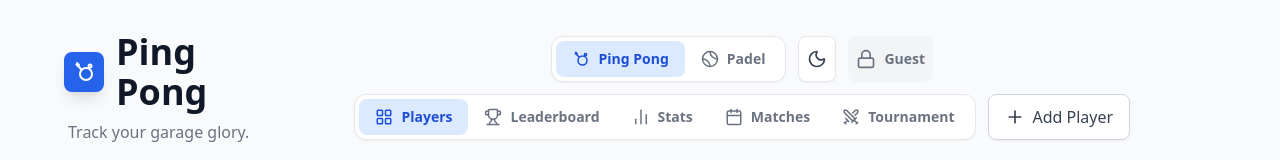
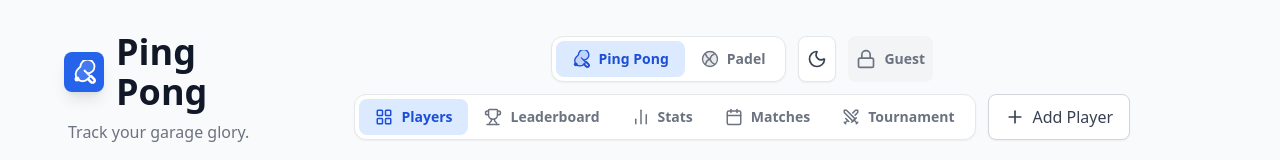
Before and after one commit to Sportno-Drustvo-Sistem/Table-Tennis-Tracker, a React (Vite) app: page / in a window 1280 px wide. Shown: the top 160 px of the page. Built offline with nearby package versions, Linux system fonts and the light colour scheme; no server answers; the database is empty.

Commit message:
updated icons

```diff
--- a/src/components/Icons.jsx
+++ b/src/components/Icons.jsx
@@ -1,18 +1,18 @@
 import React from 'react'
 
 export const PingPongIcon = ({ size = 24, className = "" }) => (
-    <svg xmlns="http://www.w3.org/2000/svg" width={size} height={size} viewBox="0 0 24 24" fill="none" stroke="currentColor" strokeWidth="2" strokeLinecap="round" strokeLinejoin="round" className={className}>
-        <circle cx="14" cy="14" r="6" />
-        <path d="M9.75 9.75 4.5 4.5" />
-        <path d="m5 3 2 2" />
-        <circle cx="18" cy="6" r="1.5" />
+    <svg xmlns="http://www.w3.org/2000/svg" width={size} height={size} viewBox="0 0 24 24" fill="none" stroke="currentColor" strokeWidth="1.8" strokeLinecap="round" strokeLinejoin="round" className={className}>
+        <path d="M15.5 13.5A7 7 0 1 0 8.5 6.5l-2.8 2.8a7 7 0 0 0 9.9 9.9l2.8-2.8Z" fill="currentColor" fillOpacity="0.15" />
+        <path d="M19 16l3 3a2.121 2.121 0 0 1-3 3l-3-3" strokeWidth="2.5" />
+        <path d="m15.5 13.5-3-3" />
+        <circle cx="5" cy="19" r="2.5" fill="currentColor" stroke="none" />
     </svg>
 )
 
 export const TennisIcon = ({ size = 24, className = "" }) => (
-    <svg xmlns="http://www.w3.org/2000/svg" width={size} height={size} viewBox="0 0 24 24" fill="none" stroke="currentColor" strokeWidth="2" strokeLinecap="round" strokeLinejoin="round" className={className}>
-        <circle cx="12" cy="12" r="10" />
-        <path d="M12 22c0-5.523-4.477-10-10-10" />
-        <path d="M22 12c-5.523 0-10-4.477-10-10" />
+    <svg xmlns="http://www.w3.org/2000/svg" width={size} height={size} viewBox="0 0 24 24" fill="none" stroke="currentColor" strokeWidth="1.8" strokeLinecap="round" strokeLinejoin="round" className={className}>
+        <circle cx="12" cy="12" r="10" fill="currentColor" fillOpacity="0.15" />
+        <path d="M6 5.3A9.9 9.9 0 0 0 12 12a9.9 9.9 0 0 0 6 6.7" />
+        <path d="M6 18.7A9.9 9.9 0 0 1 12 12a9.9 9.9 0 0 1 6-6.7" />
     </svg>
 )
--- a/src/components/modals/PlayerSelectionModal.jsx
+++ b/src/components/modals/PlayerSelectionModal.jsx
@@ -83,9 +83,11 @@ const PlayerSelectionModal = ({ isOpen, onClose, users, onPlayersSelected, onLiv
                                                     onLiveMatchSelected(selectedPlayers[0], selectedPlayers[1])
                                                     setSelectedPlayers([])
                                                 }}
-                                                className="px-3 py-1.5 bg-gradient-to-r from-purple-500 to-indigo-600 hover:from-purple-600 hover:to-indigo-700 text-white text-sm font-bold rounded shadow-sm flex items-center gap-1 transition-all"
+                                                className="group px-3 py-1.5 bg-gradient-to-r from-purple-500 to-indigo-600 hover:from-purple-600 hover:to-indigo-700 text-white text-sm font-bold rounded shadow-sm flex items-center gap-1 transition-all"
                                             >
-                                                <svg xmlns="http://www.w3.org/2000/svg" width="14" height="14" viewBox="0 0 24 24" fill="none" stroke="currentColor" strokeWidth="2" strokeLinecap="round" strokeLinejoin="round"><polygon points="13 2 3 14 12 14 11 22 21 10 12 10 13 2"></polygon></svg>
+                                                <svg xmlns="http://www.w3.org/2000/svg" width="16" height="16" viewBox="0 0 24 24" fill="currentColor" stroke="currentColor" strokeWidth="1" strokeLinecap="round" strokeLinejoin="round" className="text-yellow-300 transform -rotate-12 group-hover:animate-pulse transition-all">
+                                                    <polygon points="13 2 3 14 12 14 11 22 21 10 12 10 13 2"></polygon>
+                                                </svg>
                                                 Live Match
                                             </button>
                                         )}
@@ -99,10 +101,19 @@ const PlayerSelectionModal = ({ isOpen, onClose, users, onPlayersSelected, onLiv
                 {/* Player Grid */}
                 <div className="flex-1 overflow-y-auto p-6">
                     {users.length === 0 ? (
-                        <div className="text-center py-20 text-gray-500 dark:text-gray-400">
-                            <div className="text-6xl mb-4">👻</div>
+                        <div className="flex flex-col items-center justify-center py-20 text-gray-500 dark:text-gray-400">
+                            <div className="mb-6 relative">
+                                <svg className="w-24 h-24 text-gray-300 dark:text-gray-600" fill="none" viewBox="0 0 24 24" stroke="currentColor" strokeWidth="1">
+                                    <path strokeLinecap="round" strokeLinejoin="round" d="M17 20h5v-2a3 3 0 00-5.356-1.857M17 20H7m10 0v-2c0-.656-.126-1.283-.356-1.857M7 20H2v-2a3 3 0 015.356-1.857M7 20v-2c0-.656.126-1.283.356-1.857m0 0a5.002 5.002 0 019.288 0M15 7a3 3 0 11-6 0 3 3 0 016 0zm6 3a2 2 0 11-4 0 2 2 0 014 0zM7 10a2 2 0 11-4 0 2 2 0 014 0z" />
+                                </svg>
+                                <div className="absolute -bottom-2 -right-2 bg-blue-100 dark:bg-blue-900/50 rounded-full p-2">
+                                    <svg className="w-6 h-6 text-blue-500" fill="none" viewBox="0 0 24 24" stroke="currentColor" strokeWidth="2">
+                                        <path strokeLinecap="round" strokeLinejoin="round" d="M12 4v16m8-8H4" />
+                                    </svg>
+                                </div>
+                            </div>
                             <h3 className="text-xl font-bold text-gray-800 dark:text-white">No players found</h3>
-                            <p className="text-gray-500 dark:text-gray-400">Add some players first!</p>
+                            <p className="text-gray-500 dark:text-gray-400 mt-2 max-w-sm text-center">It looks like the roster is empty. Head back and add some players to get the action started!</p>
                         </div>
                     ) : (
                         <div className="grid grid-cols-2 sm:grid-cols-3 md:grid-cols-4 xl:grid-cols-5 gap-3">
```
